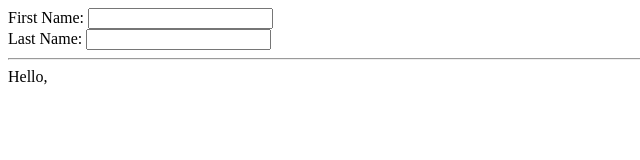
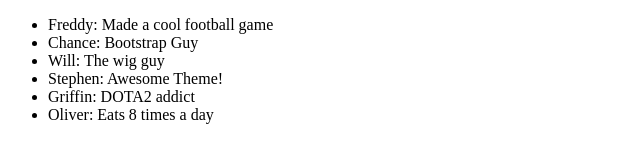
Before and after one commit to grifhammer/angularjs, a plain HTML site: page index.html in a window 1280 px wide. Shown: the whole page, without its empty margins (0-640 px from the left). Drawn offline with nearby package versions, Linux system fonts and the light colour scheme.

Commit message:
Changed HTML
Changed HTML to read from the person array and output each as a li
element.

```diff
--- a/index.html
+++ b/index.html
@@ -6,13 +6,10 @@
 	<script type="text/javascript" src='controller.js'></script>
 </head>
 <body ng-controller="myController">
-	<div>
-		First Name: <input type='text' ng-model='firstName'>
-	</div>
-	<div>
-		Last Name: <input type='text' ng-model='lastName'>
-	</div>
-	<hr>
-	Hello, {{firstName}} {{lastName}}
+	<ul>
+		<li ng-repeat="person in items">
+			{{person.name}}: {{person.desc}}
+		</li>
+	</ul>
 </body>
 </html>
```
